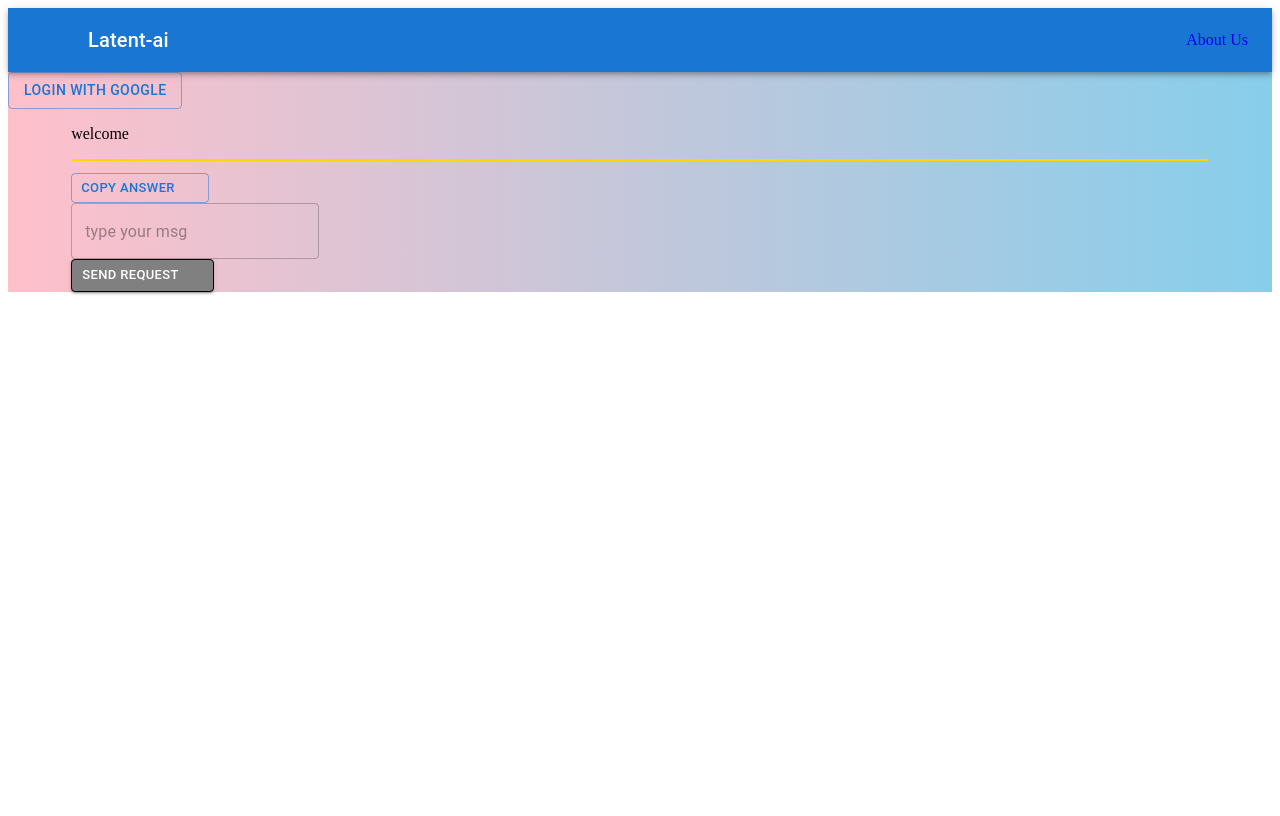
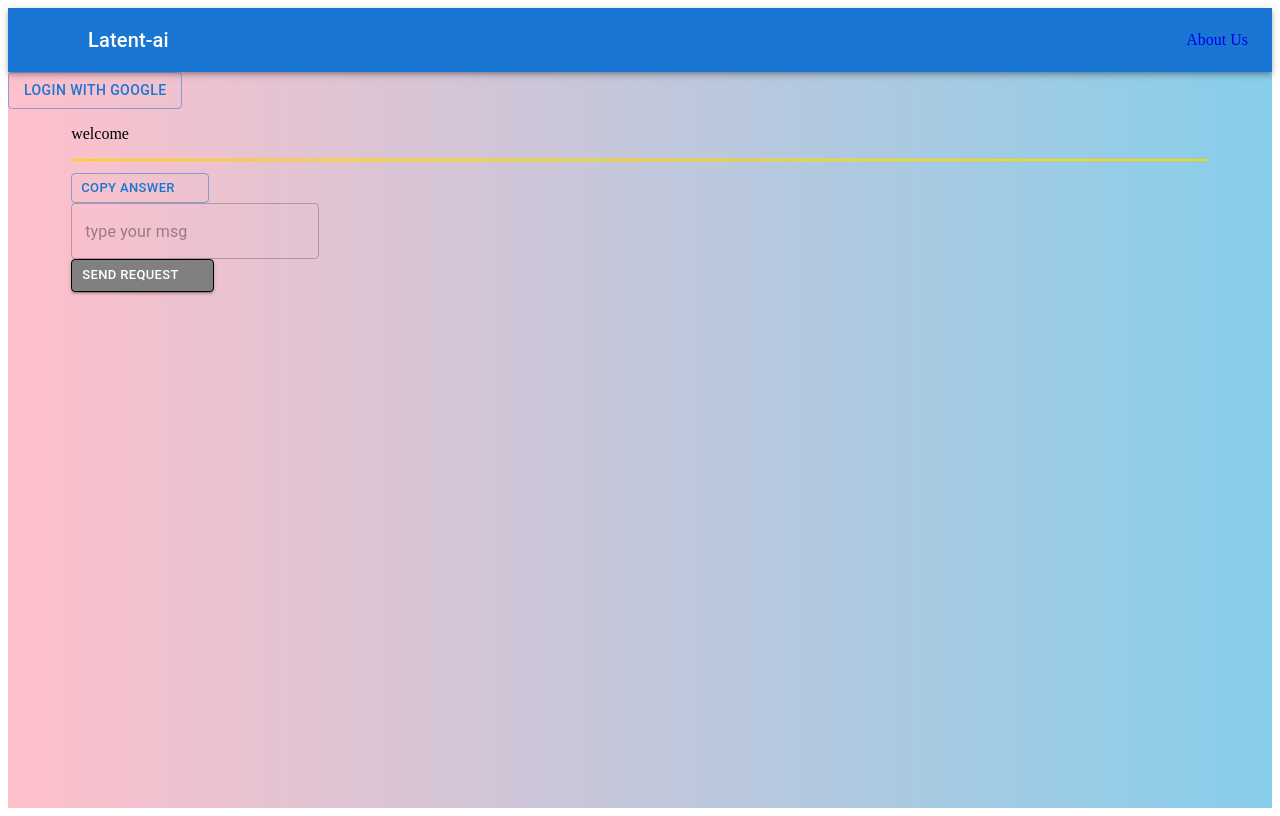
Before and after one commit to Amaansaifidev/React-gemini, a React (Vite) app: page / in a window 1280 px wide. Built offline with nearby package versions, Linux system fonts and the light colour scheme; no server answers; some icons are missing.

Commit message:
bakcground problem solved

```diff
--- a/src/App.jsx
+++ b/src/App.jsx
@@ -62,7 +62,8 @@ const handlePostRequest = async () => {
         <div style={{
   background: "linear-gradient( to right, pink, skyblue)", // Example gradient
   height: "100%",
-  width: "100%"
+  width: "100%",
+  minHeight: "100vh"
 
 
 }}>
```
